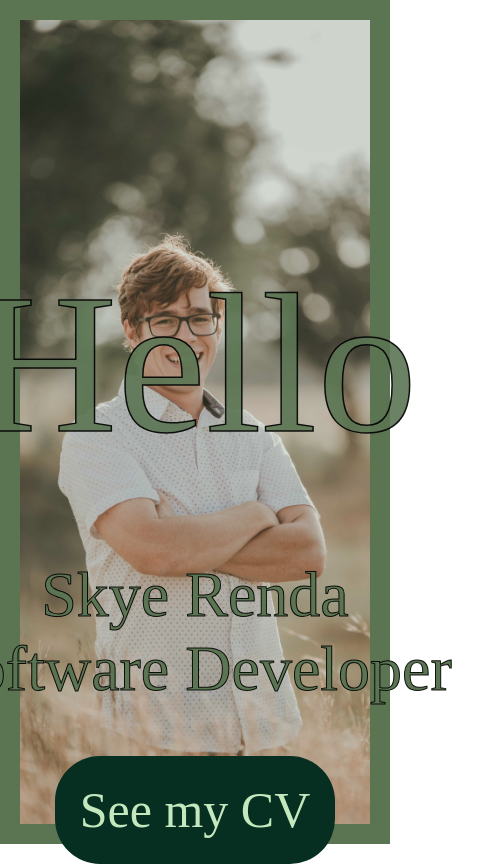
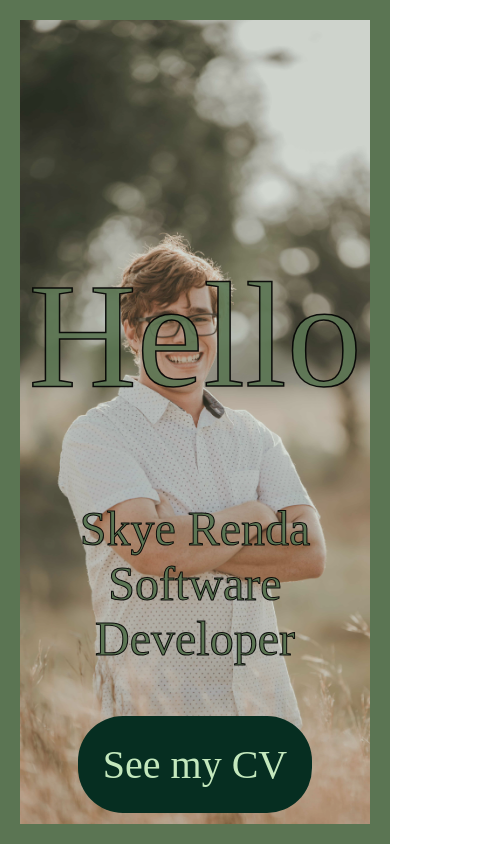
Before and after one commit to SkyeRenda/skye-website, a React (Create React App) app in the folder client/: page / in a window 390 px wide. Shown: the whole page, 497 px wide, since content can reach past the window. Built offline with nearby package versions, Linux system fonts and the light colour scheme; no server answers.

Commit message:
made app responsive

```diff
--- a/client/package.json
+++ b/client/package.json
@@ -11,11 +11,12 @@
     "firebase": "^9.15.0",
     "react": "^18.2.0",
     "react-dom": "^18.2.0",
+    "react-responsive": "^9.0.2",
     "react-scripts": "^2.1.3",
     "web-vitals": "^2.1.4"
   },
   "scripts": {
-    "start": "export SET NODE_OPTIONS=--openssl-legacy-provider && react-scripts start",
+    "start": "react-scripts start",
     "build": "export SET NODE_OPTIONS=--openssl-legacy-provider && react-scripts build",
     "test": "react-scripts test",
     "eject": "react-scripts eject",
--- a/client/src/App.js
+++ b/client/src/App.js
@@ -1,11 +1,15 @@
 import "./App.css";
 import React, { useEffect, useState } from "react";
 import axios from "axios";
+import { Desktop } from "./components/desktop/desktop.component";
+import { Mobile } from "./components/mobile/mobile.component.jsx";
+import { useMediaQuery } from "react-responsive";
 
 function App() {
   const response = "";
 
   const [url, setUrl] = useState();
+  const [windowSize, setWindowSize] = useState(getWindowSize());
 
   const retrieveUrl = async () => {
     const response = await axios.get("/download");
@@ -17,24 +21,39 @@ function App() {
     retrieveUrl();
   }, []);
 
+  useEffect(() => {
+    function handleWindowResize() {
+      setWindowSize(getWindowSize());
+    }
+
+    window.addEventListener("resize", handleWindowResize);
+
+    return () => {
+      window.removeEventListener("resize", handleWindowResize);
+    };
+  }, []);
+
+  const isMobileDevice = useMediaQuery({
+    query: "(min-device-width: 450px)",
+  });
+
+  const isDesktop = useMediaQuery({
+    query: "(min-device-width: 1200px)",
+  });
+
   return (
     <div className="App">
       <div className="App-header">
-        <div className="Front-Page">
-          <div className="centre-piece">
-            <h1 className="Hello-Header">Hello</h1>
-            <div>
-              <h2>Skye Renda</h2>
-              <h2>Software Developer</h2>
-            </div>
-            <a href={url} target="_blank" download>
-              <button className="Cv-Download">See my CV</button>
-            </a>
-          </div>
-        </div>
+        {windowSize.innerWidth > "600" && <Desktop url={url} />}
+        {windowSize.innerWidth <= "600" && <Mobile url={url} />}
       </div>
     </div>
   );
 }
 
 export default App;
+
+function getWindowSize() {
+  const { innerWidth, innerHeight } = window;
+  return { innerWidth, innerHeight };
+}
--- /dev/null
+++ b/client/src/components/desktop/desktop.component.jsx
@@ -0,0 +1,19 @@
+import React from "react";
+import "./desktop.styles.css";
+
+export const Desktop = (url) => {
+  return (
+    <div className="Front-Page">
+      <div className="centre-piece">
+        <h1 className="Hello-Header">Hello</h1>
+        <div>
+          <h2>Skye Renda</h2>
+          <h2>Software Developer</h2>
+        </div>
+        <a href={url} target="_blank" download>
+          <button className="Cv-Download">See my CV</button>
+        </a>
+      </div>
+    </div>
+  );
+};
--- /dev/null
+++ b/client/src/components/mobile/mobile.component.jsx
@@ -0,0 +1,21 @@
+import React from "react";
+import "./mobile.styles.css";
+
+export const Mobile = (url) => {
+  return (
+    <div className="Front-Page">
+      <div className="centre-piece">
+        <h1 className="Hello-Header">Hello</h1>
+        <div>
+          <h2>Skye Renda</h2>
+          <h2>
+            Software <br /> Developer
+          </h2>
+        </div>
+        <a href={url} target="_blank" download>
+          <button className="Cv-Download">See my CV</button>
+        </a>
+      </div>
+    </div>
+  );
+};
--- /dev/null
+++ b/client/src/components/mobile/mobile.styles.css
@@ -0,0 +1,64 @@
+.Hello-Header {
+  color: rgba(91, 117, 83, 0.9);
+  -webkit-text-stroke-width: 1.5px;
+  -webkit-text-stroke-color: rgba(0, 0, 0, 0.9);
+  font-size: 150px;
+  font-family: "EB Garamond";
+  font-weight: 300;
+  padding: 0;
+  margin: 80px;
+}
+
+.Front-Page {
+  position: relative;
+  height: 100vh;
+  width: 100%;
+  display: flex;
+  align-items: center;
+  justify-content: center;
+  vertical-align: middle;
+}
+
+.Front-Page::before {
+  content: "";
+  background-image: url("../../images/skye-photo.jpg");
+  background-size: cover;
+  background-position: center;
+  position: absolute;
+  top: 20px;
+  right: 20px;
+  bottom: 20px;
+  left: 20px;
+
+  opacity: 0.8;
+}
+
+h2 {
+  color: rgba(91, 117, 83, 1);
+  -webkit-text-stroke-width: 1px;
+  -webkit-text-stroke-color: rgba(0, 0, 0, 0.9);
+  font-size: 48px;
+  font-family: "EB Garamond";
+  font-weight: 300;
+  margin: 0;
+}
+
+.centre-piece {
+  position: absolute;
+  top: 20%;
+  z-index: 2;
+}
+
+.Cv-Download {
+  background-color: rgba(6, 46, 33, 70); /* Green */
+  border: none;
+  padding: 25px;
+  color: rgba(195, 232, 189, 1);
+  margin-top: 50px;
+  text-align: center;
+  text-decoration: none;
+  display: inline-block;
+  font-size: 40px;
+  border-radius: 45px;
+  font-family: "EB Garamond";
+}
```
Also changed, not shown: 1 other file (tests, documents, lock files or other folders).
